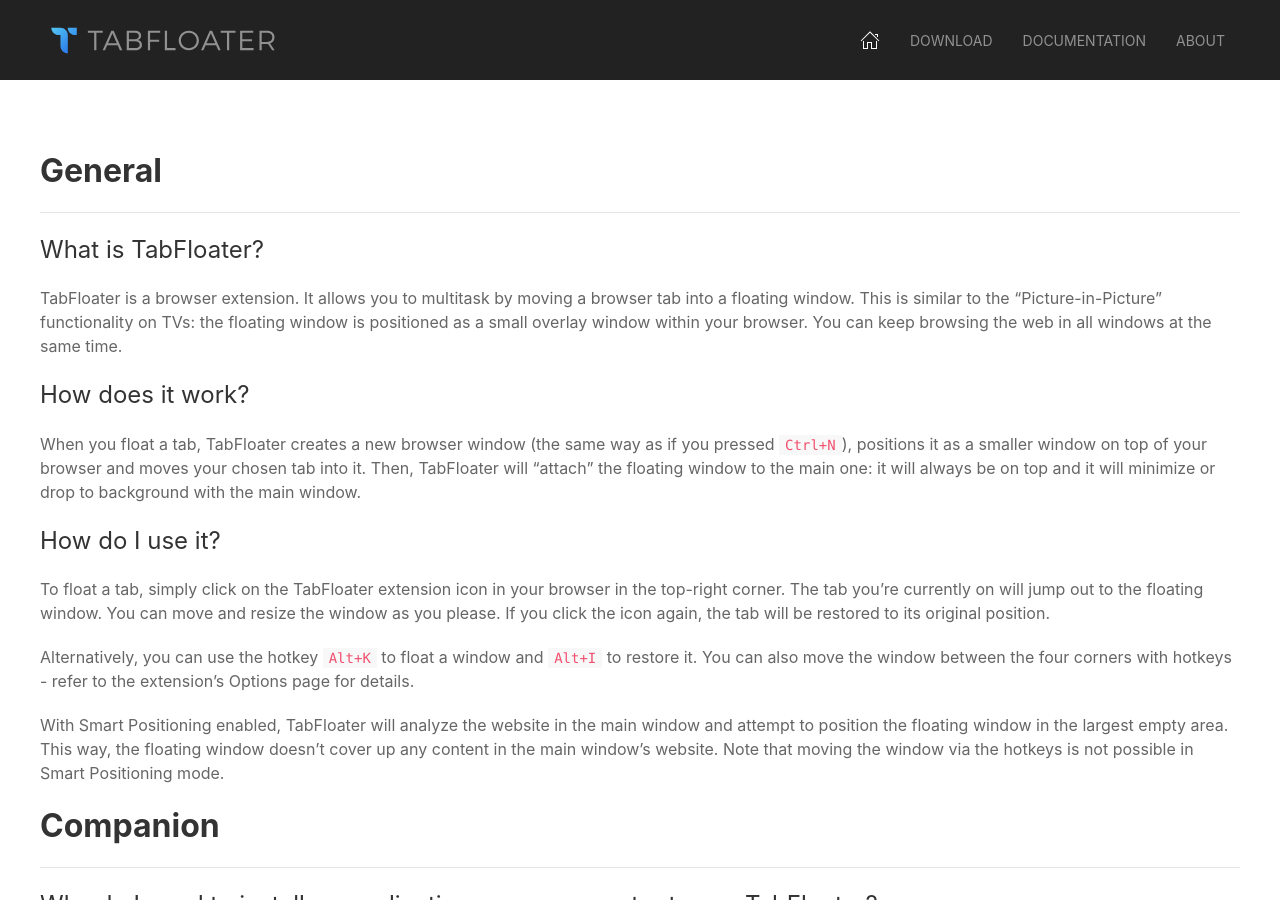
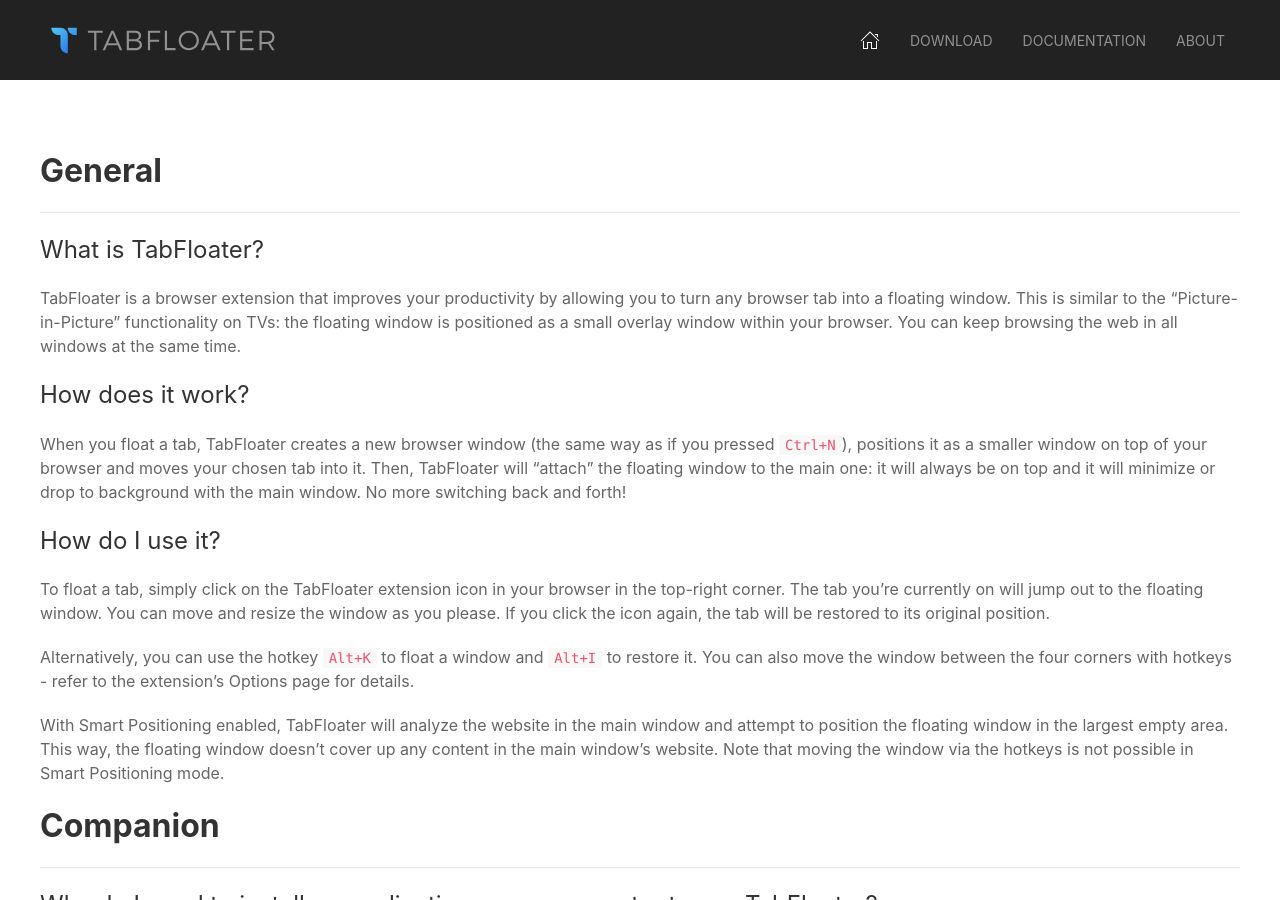
Before and after one commit to tabfloater/tabfloater.github.io, a Jekyll site: the page built from documentation.html, in a window 1280 px wide and 900 px high. Built offline with Jekyll 4.4.1, drawn with Linux system fonts in a browser that asks for light colours; comment, search, counter and statistics services are not loaded.

Commit message:
Update documentation.md

```diff
--- a/_includes/documentation.md
+++ b/_includes/documentation.md
@@ -3,11 +3,11 @@
 
 ### What is TabFloater?
 
-TabFloater is a browser extension. It allows you to multitask by moving a browser tab into a floating window. This is similar to the "Picture-in-Picture" functionality on TVs: the floating window is positioned as a small overlay window within your browser. You can keep browsing the web in all windows at the same time.
+TabFloater is a browser extension that improves your productivity by allowing you to turn any browser tab into a floating window. This is similar to the "Picture-in-Picture" functionality on TVs: the floating window is positioned as a small overlay window within your browser. You can keep browsing the web in all windows at the same time.
 
 ### How does it work?
 
-When you float a tab, TabFloater creates a new browser window (the same way as if you pressed `Ctrl+N`), positions it as a smaller window on top of your browser and moves your chosen tab into it. Then, TabFloater will "attach" the floating window to the main one: it will always be on top and it will minimize or drop to background with the main window.
+When you float a tab, TabFloater creates a new browser window (the same way as if you pressed `Ctrl+N`), positions it as a smaller window on top of your browser and moves your chosen tab into it. Then, TabFloater will "attach" the floating window to the main one: it will always be on top and it will minimize or drop to background with the main window. No more switching back and forth!
 
 ### How do I use it?
 
```
